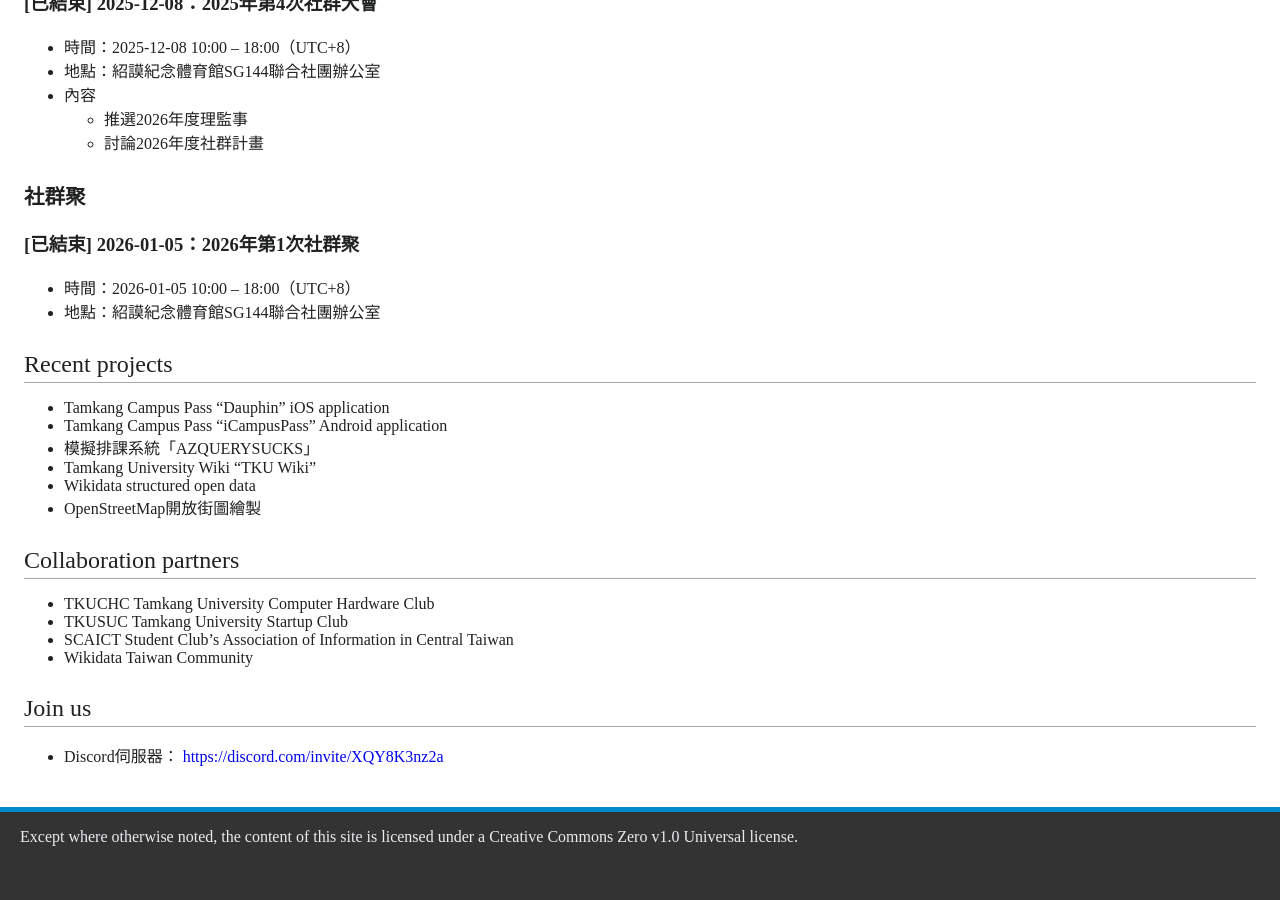
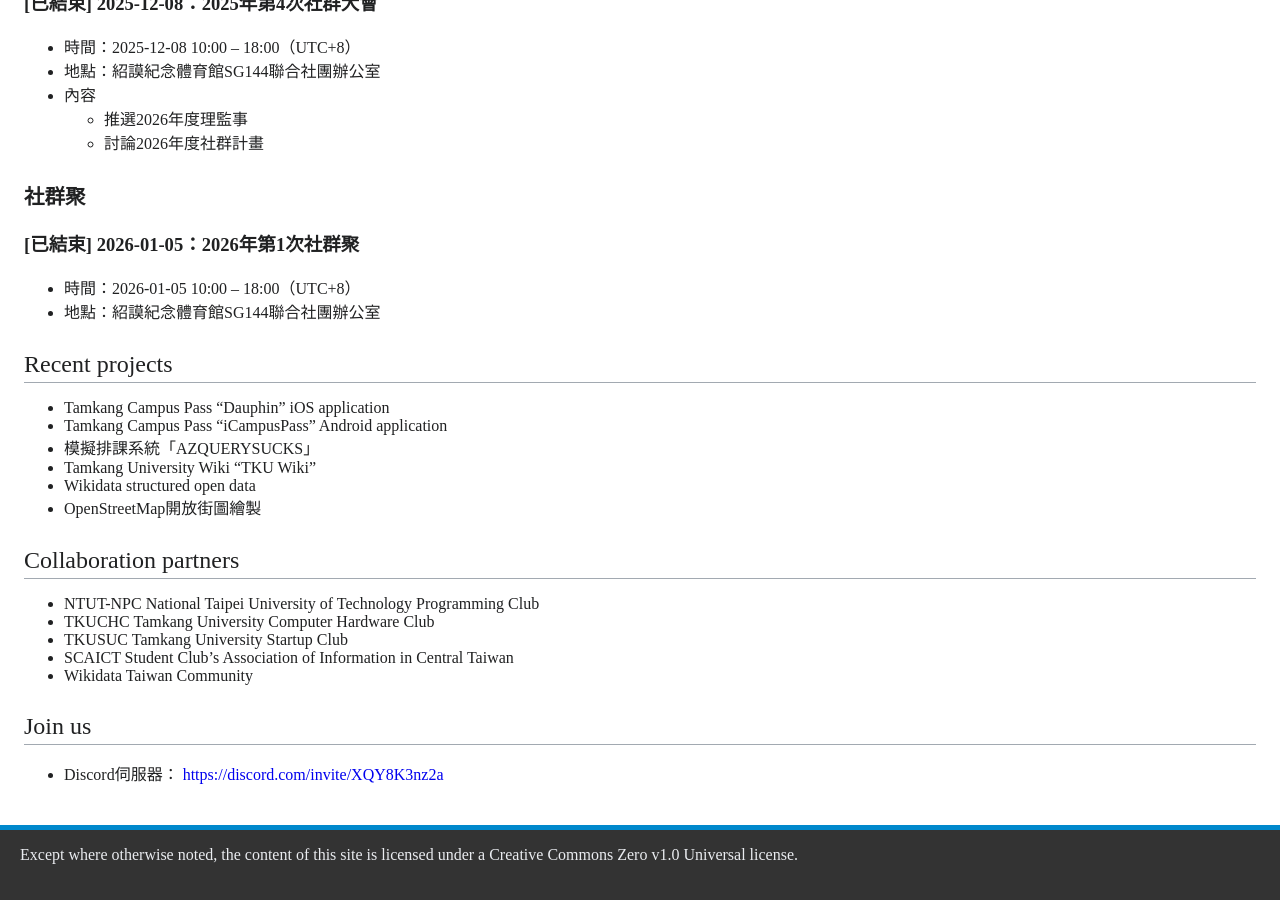
Before and after one commit to tkuitocc/tkuitocc.github.io, a Jekyll site: the page built from docs/en/index.md, in a window 1280 px wide and 900 px high, scrolled down 592 px. Built offline with Jekyll 4.4.1, drawn with Linux system fonts in a browser that asks for light colours; our own code applies the rules of GitHub Pages for plain Markdown files.

Commit message:
docs: Update en/index.md, add NTUT-NPC to list

```diff
--- a/docs/en/index.md
+++ b/docs/en/index.md
@@ -45,6 +45,7 @@
 
 ## Collaboration partners
 
+* NTUT-NPC National Taipei University of Technology Programming Club
 * TKUCHC Tamkang University Computer Hardware Club
 * TKUSUC Tamkang University Startup Club
 * SCAICT Student Club's Association of Information in Central Taiwan
```
